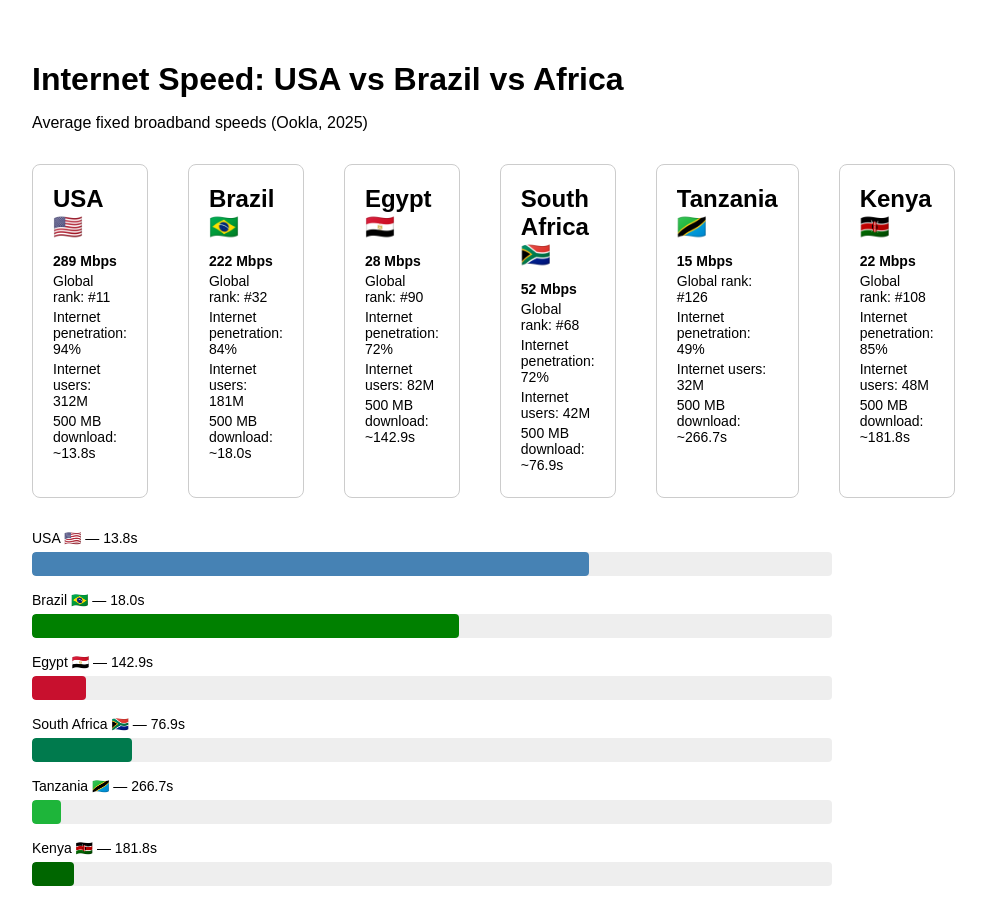
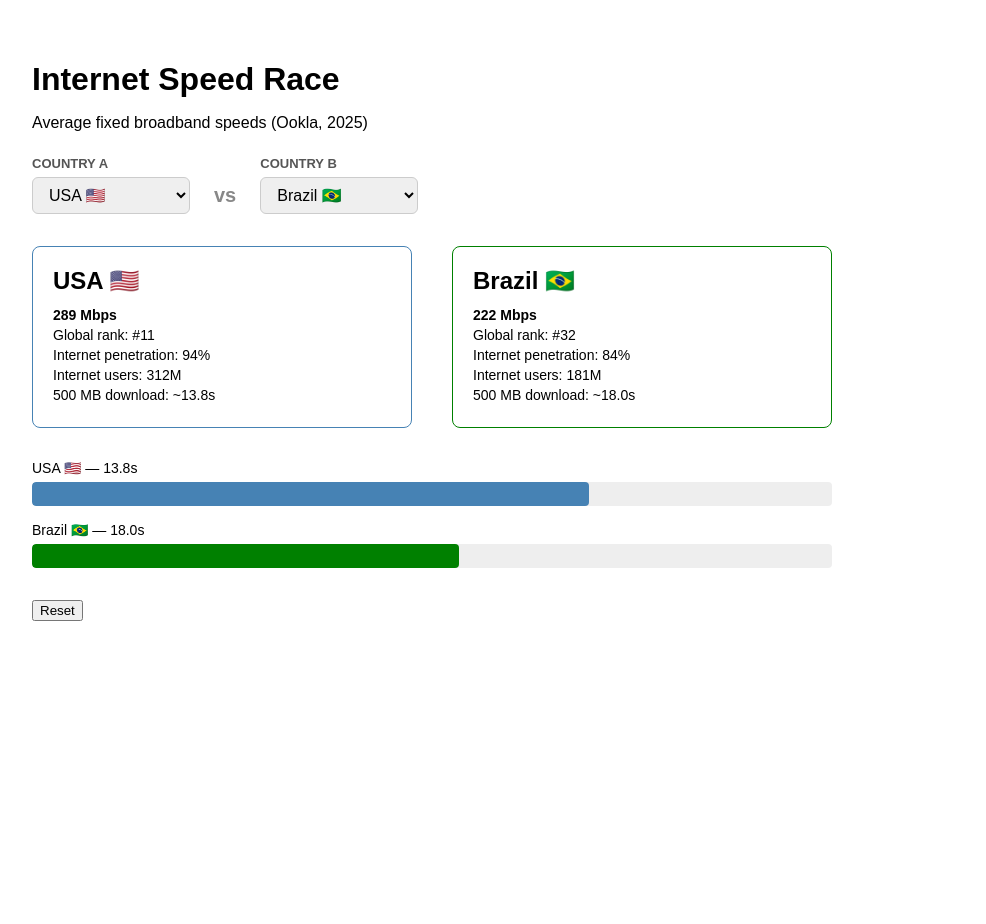
Before and after one commit to N-Pacis/speedrace, a React (Vite) app: page / in a window 1280 px wide. Both pictures are taken after a click on the button "Simulate 500 MB download". Shown: the top 924 px of the page, without its empty margins (208-1194 px from the left). After the commit the page ends 800 px from the top, so only its background shows below. Built offline with nearby package versions, Linux system fonts and the light colour scheme.

Commit message:
[Feat] Added comparisons

```diff
--- a/src/App.css
+++ b/src/App.css
@@ -1,4 +1,39 @@
 h1 { margin-bottom: 8px; }
+
+.selectors {
+  display: flex;
+  align-items: center;
+  gap: 24px;
+  margin: 24px 0;
+}
+
+.selector {
+  display: flex;
+  flex-direction: column;
+  gap: 6px;
+}
+
+.selector label {
+  font-size: 13px;
+  font-weight: 600;
+  text-transform: uppercase;
+  color: #555;
+}
+
+.selector select {
+  font-size: 16px;
+  padding: 8px 12px;
+  border-radius: 6px;
+  border: 1px solid #ccc;
+  cursor: pointer;
+}
+
+.vs {
+  font-size: 20px;
+  font-weight: bold;
+  color: #888;
+  margin-top: 20px;
+}
 
 .countries {
   display: flex;
--- a/src/App.jsx
+++ b/src/App.jsx
@@ -2,98 +2,100 @@ import { useState, useRef, useEffect } from 'react'
 import anime from 'animejs'
 import './App.css'
 
-const USA = { name: 'USA 🇺🇸', speed: 289, rank: 11, penetration: '94%', users: '312M' }
-const BRAZIL = { name: 'Brazil 🇧🇷', speed: 222, rank: 32, penetration: '84%', users: '181M' }
-const EGYPT = { name: 'Egypt 🇪🇬', speed: 28, rank: 90, penetration: '72%', users: '82M' }
-const SOUTH_AFRICA = { name: 'South Africa 🇿🇦', speed: 52, rank: 68, penetration: '72%', users: '42M' }
-const TANZANIA = { name: 'Tanzania 🇹🇿', speed: 15, rank: 126, penetration: '49%', users: '32M' }
-const KENYA = { name: 'Kenya 🇰🇪', speed: 22, rank: 108, penetration: '85%', users: '48M' }
+const COUNTRIES = [
+  { id: 'usa',          name: 'USA 🇺🇸',          speed: 289, rank: 11,  penetration: '94%', users: '312M', color: 'steelblue' },
+  { id: 'brazil',       name: 'Brazil 🇧🇷',        speed: 222, rank: 32,  penetration: '84%', users: '181M', color: 'green' },
+  { id: 'egypt',        name: 'Egypt 🇪🇬',          speed: 28,  rank: 90,  penetration: '72%', users: '82M',  color: '#c8102e' },
+  { id: 'southafrica',  name: 'South Africa 🇿🇦',   speed: 52,  rank: 68,  penetration: '72%', users: '42M',  color: '#007A4D' },
+  { id: 'tanzania',     name: 'Tanzania 🇹🇿',       speed: 15,  rank: 126, penetration: '49%', users: '32M',  color: '#1EB53A' },
+  { id: 'kenya',        name: 'Kenya 🇰🇪',          speed: 22,  rank: 108, penetration: '85%', users: '48M',  color: '#006600' },
+]
 
 const FILE_MB = 500
-const usaTime = ((FILE_MB * 8) / USA.speed).toFixed(1)
-const brazilTime = ((FILE_MB * 8) / BRAZIL.speed).toFixed(1)
-const egyptTime = ((FILE_MB * 8) / EGYPT.speed).toFixed(1)
-const southAfricaTime = ((FILE_MB * 8) / SOUTH_AFRICA.speed).toFixed(1)
-const tanzaniaTime = ((FILE_MB * 8) / TANZANIA.speed).toFixed(1)
-const kenyaTime = ((FILE_MB * 8) / KENYA.speed).toFixed(1)
+
+function downloadTime(speed) {
+  return ((FILE_MB * 8) / speed).toFixed(1)
+}
 
 export default function App() {
+  const [countryA, setCountryA] = useState(COUNTRIES[0])
+  const [countryB, setCountryB] = useState(COUNTRIES[1])
   const [started, setStarted] = useState(false)
-  const usaBarRef = useRef(null)
-  const brazilBarRef = useRef(null)
-  const egyptBarRef = useRef(null)
-  const southAfricaBarRef = useRef(null)
-  const tanzaniaBarRef = useRef(null)
-  const kenyaBarRef = useRef(null)
+  const barARef = useRef(null)
+  const barBRef = useRef(null)
 
   function startRace() {
     setStarted(true)
   }
 
+  function reset() {
+    setStarted(false)
+  }
+
   useEffect(() => {
     if (!started) return
+    const timeA = parseFloat(downloadTime(countryA.speed))
+    const timeB = parseFloat(downloadTime(countryB.speed))
+    const fastest = Math.min(timeA, timeB)
     const base = 4000
-    anime({ targets: usaBarRef.current, width: '100%', duration: base * (usaTime / usaTime), easing: 'linear' })
-    anime({ targets: brazilBarRef.current, width: '100%', duration: base * (brazilTime / usaTime), easing: 'linear' })
-    anime({ targets: egyptBarRef.current, width: '100%', duration: base * (egyptTime / usaTime), easing: 'linear' })
-    anime({ targets: southAfricaBarRef.current, width: '100%', duration: base * (southAfricaTime / usaTime), easing: 'linear' })
-    anime({ targets: tanzaniaBarRef.current, width: '100%', duration: base * (tanzaniaTime / usaTime), easing: 'linear' })
-    anime({ targets: kenyaBarRef.current, width: '100%', duration: base * (kenyaTime / usaTime), easing: 'linear' })
+    anime({ targets: barARef.current, width: '100%', duration: base * (timeA / fastest), easing: 'linear' })
+    anime({ targets: barBRef.current, width: '100%', duration: base * (timeB / fastest), easing: 'linear' })
   }, [started])
+
+  function handleSelectA(e) {
+    setCountryA(COUNTRIES.find(c => c.id === e.target.value))
+    reset()
+  }
+
+  function handleSelectB(e) {
+    setCountryB(COUNTRIES.find(c => c.id === e.target.value))
+    reset()
+  }
+
+  const timeA = downloadTime(countryA.speed)
+  const timeB = downloadTime(countryB.speed)
 
   return (
     <div>
-      <h1>Internet Speed: USA vs Brazil vs Africa</h1>
+      <h1>Internet Speed Race</h1>
       <p>Average fixed broadband speeds (Ookla, 2025)</p>
 
+      <div className="selectors">
+        <div className="selector">
+          <label>Country A</label>
+          <select value={countryA.id} onChange={handleSelectA}>
+            {COUNTRIES.map(c => (
+              <option key={c.id} value={c.id} disabled={c.id === countryB.id}>{c.name}</option>
+            ))}
+          </select>
+        </div>
+        <span className="vs">vs</span>
+        <div className="selector">
+          <label>Country B</label>
+          <select value={countryB.id} onChange={handleSelectB}>
+            {COUNTRIES.map(c => (
+              <option key={c.id} value={c.id} disabled={c.id === countryA.id}>{c.name}</option>
+            ))}
+          </select>
+        </div>
+      </div>
+
       <div className="countries">
-        <div className="country">
-          <h2>{USA.name}</h2>
-          <p><strong>{USA.speed} Mbps</strong></p>
-          <p>Global rank: #{USA.rank}</p>
-          <p>Internet penetration: {USA.penetration}</p>
-          <p>Internet users: {USA.users}</p>
-          <p>500 MB download: ~{usaTime}s</p>
+        <div className="country" style={{ borderColor: countryA.color }}>
+          <h2>{countryA.name}</h2>
+          <p><strong>{countryA.speed} Mbps</strong></p>
+          <p>Global rank: #{countryA.rank}</p>
+          <p>Internet penetration: {countryA.penetration}</p>
+          <p>Internet users: {countryA.users}</p>
+          <p>500 MB download: ~{timeA}s</p>
         </div>
-        <div className="country">
-          <h2>{BRAZIL.name}</h2>
-          <p><strong>{BRAZIL.speed} Mbps</strong></p>
-          <p>Global rank: #{BRAZIL.rank}</p>
-          <p>Internet penetration: {BRAZIL.penetration}</p>
-          <p>Internet users: {BRAZIL.users}</p>
-          <p>500 MB download: ~{brazilTime}s</p>
-        </div>
-        <div className="country">
-          <h2>{EGYPT.name}</h2>
-          <p><strong>{EGYPT.speed} Mbps</strong></p>
-          <p>Global rank: #{EGYPT.rank}</p>
-          <p>Internet penetration: {EGYPT.penetration}</p>
-          <p>Internet users: {EGYPT.users}</p>
-          <p>500 MB download: ~{egyptTime}s</p>
-        </div>
-        <div className="country">
-          <h2>{SOUTH_AFRICA.name}</h2>
-          <p><strong>{SOUTH_AFRICA.speed} Mbps</strong></p>
-          <p>Global rank: #{SOUTH_AFRICA.rank}</p>
-          <p>Internet penetration: {SOUTH_AFRICA.penetration}</p>
-          <p>Internet users: {SOUTH_AFRICA.users}</p>
-          <p>500 MB download: ~{southAfricaTime}s</p>
-        </div>
-        <div className="country">
-          <h2>{TANZANIA.name}</h2>
-          <p><strong>{TANZANIA.speed} Mbps</strong></p>
-          <p>Global rank: #{TANZANIA.rank}</p>
-          <p>Internet penetration: {TANZANIA.penetration}</p>
-          <p>Internet users: {TANZANIA.users}</p>
-          <p>500 MB download: ~{tanzaniaTime}s</p>
-        </div>
-        <div className="country">
-          <h2>{KENYA.name}</h2>
-          <p><strong>{KENYA.speed} Mbps</strong></p>
-          <p>Global rank: #{KENYA.rank}</p>
-          <p>Internet penetration: {KENYA.penetration}</p>
-          <p>Internet users: {KENYA.users}</p>
-          <p>500 MB download: ~{kenyaTime}s</p>
+        <div className="country" style={{ borderColor: countryB.color }}>
+          <h2>{countryB.name}</h2>
+          <p><strong>{countryB.speed} Mbps</strong></p>
+          <p>Global rank: #{countryB.rank}</p>
+          <p>Internet penetration: {countryB.penetration}</p>
+          <p>Internet users: {countryB.users}</p>
+          <p>500 MB download: ~{timeB}s</p>
         </div>
       </div>
 
@@ -104,41 +106,18 @@ export default function App() {
       {started && (
         <div>
           <div className="lane">
-            <label>{USA.name} — {usaTime}s</label>
+            <label>{countryA.name} — {timeA}s</label>
             <div className="track">
-              <div ref={usaBarRef} className="bar" style={{ background: 'steelblue' }} />
+              <div ref={barARef} className="bar" style={{ background: countryA.color }} />
             </div>
           </div>
           <div className="lane">
-            <label>{BRAZIL.name} — {brazilTime}s</label>
+            <label>{countryB.name} — {timeB}s</label>
             <div className="track">
-              <div ref={brazilBarRef} className="bar" style={{ background: 'green' }} />
+              <div ref={barBRef} className="bar" style={{ background: countryB.color }} />
             </div>
           </div>
-          <div className="lane">
-            <label>{EGYPT.name} — {egyptTime}s</label>
-            <div className="track">
-              <div ref={egyptBarRef} className="bar" style={{ background: '#c8102e' }} />
-            </div>
-          </div>
-          <div className="lane">
-            <label>{SOUTH_AFRICA.name} — {southAfricaTime}s</label>
-            <div className="track">
-              <div ref={southAfricaBarRef} className="bar" style={{ background: '#007A4D' }} />
-            </div>
-          </div>
-          <div className="lane">
-            <label>{TANZANIA.name} — {tanzaniaTime}s</label>
-            <div className="track">
-              <div ref={tanzaniaBarRef} className="bar" style={{ background: '#1EB53A' }} />
-            </div>
-          </div>
-          <div className="lane">
-            <label>{KENYA.name} — {kenyaTime}s</label>
-            <div className="track">
-              <div ref={kenyaBarRef} className="bar" style={{ background: '#006600' }} />
-            </div>
-          </div>
+          <button onClick={reset} style={{ marginTop: '16px' }}>Reset</button>
         </div>
       )}
     </div>
```
